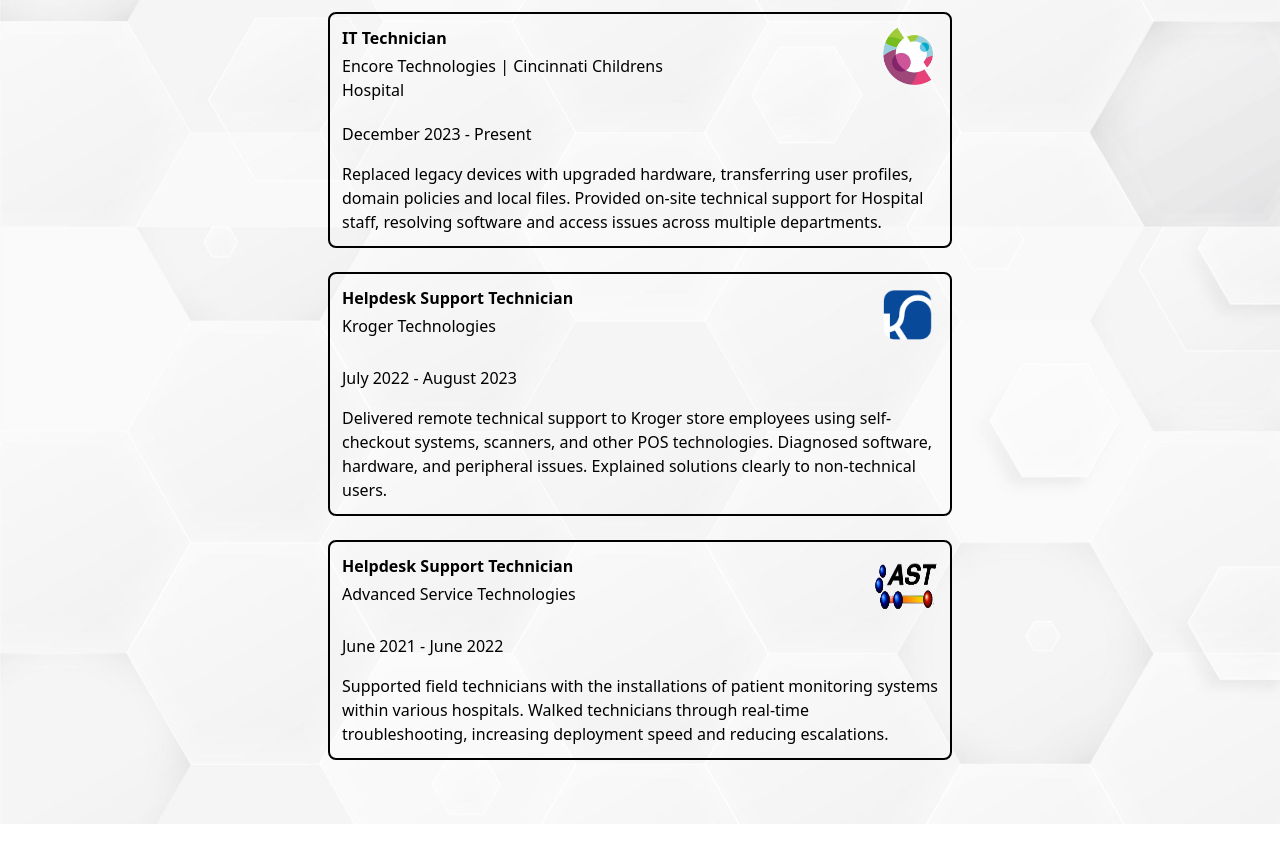
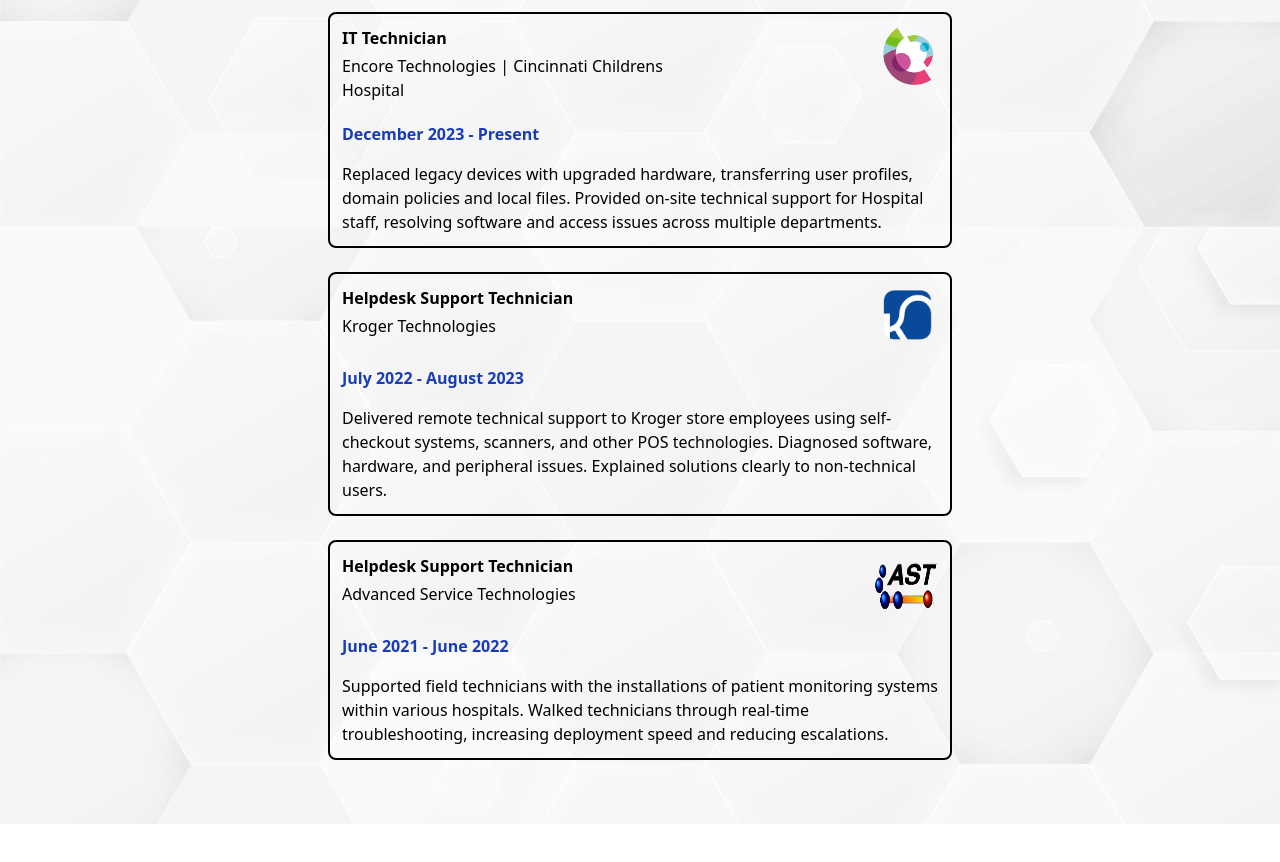
Before and after one commit to Jaysnyd/Portfolio, a React (Vite) app in the folder jadens-portfolio/: page / in a window 1280 px wide. Shown: the part 4040-4902 px from the top of the page. Built offline with nearby package versions, Linux system fonts and the light colour scheme.

Commit message:
Made notes in readme.md, next step is building a email/contact form with AWS Lambda, SES and Api Gateway for visitor to send email to me

```diff
--- a/jadens-portfolio/src/App.jsx
+++ b/jadens-portfolio/src/App.jsx
@@ -2,7 +2,6 @@
 import Hero from "./sections/Hero";
 import NavBar from "./components/NavBar";
 import Projects from "./sections/Projects";
-import BG from "./components/BG";
 import Skills from "./sections/Skills";
 import Certs from "./sections/Certs";
 import Experience from "./sections/Experience";
--- /dev/null
+++ b/jadens-portfolio/src/sections/Contact.jsx
@@ -0,0 +1,7 @@
+import React from "react";
+
+const Contact = () => {
+  return <div>Contact</div>;
+};
+
+export default Contact;
--- a/jadens-portfolio/src/sections/Experience.jsx
+++ b/jadens-portfolio/src/sections/Experience.jsx
@@ -30,13 +30,13 @@
           >
             <div className="flex pb-5 gap-5 md:gap-20 lg:gap-40">
               <div className="flex-col w-4/6">
-                <h1 className="font-bold mb-1">{jobTitle}</h1>
+                <h1 className="font-bold  mb-1">{jobTitle}</h1>
                 <p>{company}</p>
               </div>
               <img src={imgPath} alt="Company-Logo" className="w-16 h-15" />
             </div>
 
-            <p className="mb-4">{jobDates}</p>
+            <p className="mb-4 font-semibold text-blue-800">{jobDates}</p>
             <p>{jobDescr}</p>
           </motion.div>
         ))}
```
Also changed, not shown: 1 other file (tests, documents, lock files or other folders).
